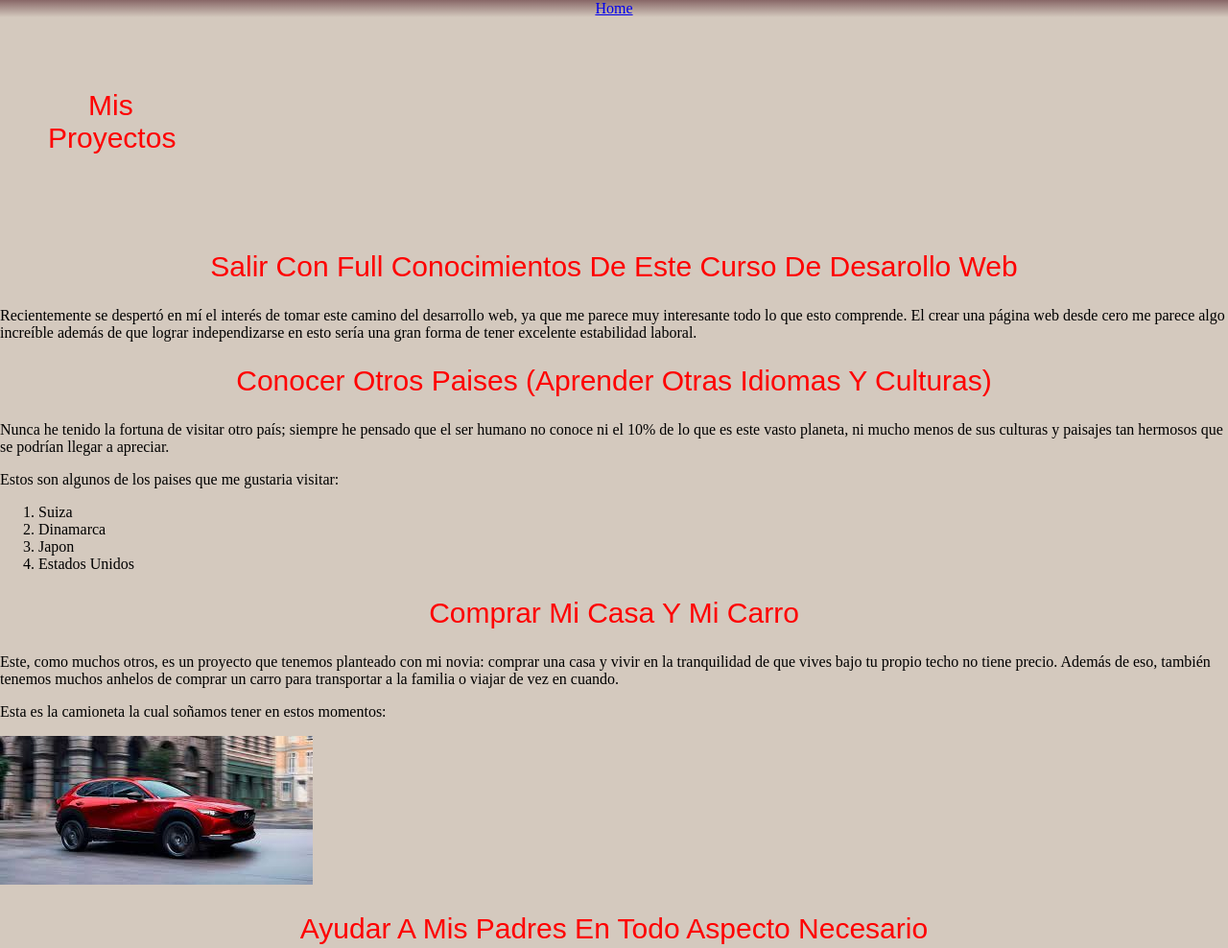
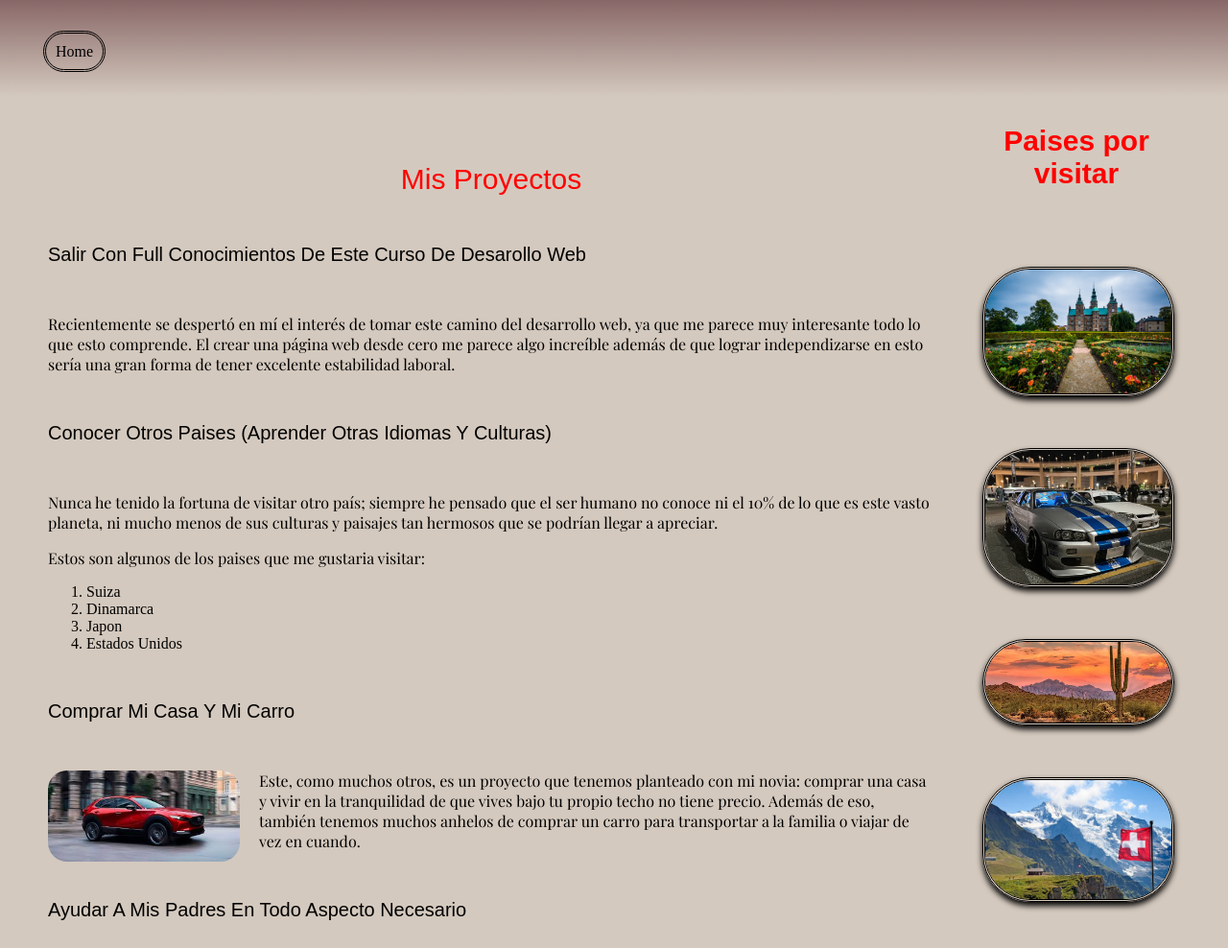
Before and after one commit to Feliperea97/bit-website, a plain HTML site: page proyectos.html in a window 1280 px wide. Shown: the top 988 px of the page at 96% size. Drawn offline with nearby package versions, Linux system fonts and the light colour scheme; files that its build step writes are made by us from their sources; a web font is replaced by a local one.

Commit message:
proyectos CSS

```diff
--- /dev/null
+++ b/css/proyectos.css
@@ -0,0 +1,109 @@
+* {
+    box-sizing: border-box;
+}
+
+header {
+    width: 100%;
+    background-image: linear-gradient(#886767, #D4C9BE);
+    height: 100px;
+}
+
+nav {
+    margin: 40px;
+    width: 4%;
+    border-radius: 20px;
+    padding: 5px;
+}
+
+.home {
+    text-decoration: none;
+    color: black;
+    border: double;
+    border-radius: 50px;
+    padding: 10px;
+}
+
+main {
+    width: 80%;
+    padding: 50px;
+}
+body {
+    height: 100%;
+    margin: 0%;
+    display: flex;
+    flex-wrap: wrap;
+    background-color: #D4C9BE;
+
+}
+
+h1 {
+    text-align: center;
+    color: red;
+    font-family: "Winky Sans", sans-serif;
+    font-optical-sizing: auto;
+    font-weight: 500;
+    font-size: 30px;
+    font-style: normal;
+    text-transform: capitalize;
+}
+
+h2 {
+    font-family: "Winky Sans", sans-serif;
+    font-optical-sizing: auto;
+    font-weight: 500;
+    font-size: 20px;
+    font-style: normal;
+    text-transform: capitalize;
+    margin: 50px 0;
+}
+
+h3 {
+    text-align: center;
+    margin-right: 60px;
+    font-size: 30px;
+    color: red;
+    font-family: "Winky Sans", sans-serif
+}
+
+p{
+    font-family: "Playfair Display", serif;
+    font-optical-sizing: auto;
+    font-weight: 20px;
+    font-style: normal;
+    color: black;
+}
+
+.camioneta {
+    float: left;
+    margin-right: 20px;
+    border-radius: 20px;
+    width: 200px;
+}
+
+footer {
+    width: 100%;
+    background-image: linear-gradient(#D4C9BE, #886767);
+    height: 100px;
+    margin-top: 50px;
+}
+
+aside{
+    width: 20%;
+}
+
+.galeria {
+    width: 200px;
+    margin-top: 50px;
+    border: double;
+    border-radius: 50px;
+    box-shadow: 0 4px 6px black;
+}
+
+.back {
+    margin-left: 40px;
+    text-decoration: none;
+    color: black;
+    border: double;
+    border-radius: 50px;
+    padding: 10px;
+}
--- a/css/style.css
+++ b/css/style.css
@@ -1,4 +1,4 @@
-/* GENERALES */
+/* index */
 * {
     box-sizing: border-box;
 }
@@ -8,9 +8,13 @@ body {
     margin: 0%;
     display: flex;
     flex-wrap: wrap;
-    background-color: #D4C9BE
+    background-color: #D4C9BE;
 }
 
+main {
+    width: 80%;
+    padding: 50px;
+}
 header {
     width: 100%;
     display: flex;
@@ -33,9 +37,6 @@ nav {
     padding: 5px;
 }
 
-
-
-
 .menu {
     display: flex;
     justify-content: end;
@@ -49,10 +50,6 @@ nav {
     margin: 20px 650px 0 40px;
 }
 
-main {
-    width: 80%;
-    padding: 50px;
-}
 
 h1, h2, .record {
     text-align: center;
@@ -151,3 +148,5 @@ aside {
     width: 200px;
     margin-top: 100px;
 }
+
+/* proyectos */
--- a/proyectos.html
+++ b/proyectos.html
@@ -3,30 +3,30 @@
 <head>
     <meta charset="UTF-8">
     <meta name="viewport" content="width=device-width, initial-scale=1.0">
+    <link rel="stylesheet" href="./css/proyectos.css">
+    <link rel="preconnect" href="https://fonts.googleapis.com">
+    <link rel="preconnect" href="https://fonts.gstatic.com" crossorigin>
+    <link href="https://fonts.googleapis.com/css2?family=Playfair+Display:ital,wght@0,400..900;1,400..900&family=Winky+Sans:ital,wght@0,300..900;1,300..900&display=swap" rel="stylesheet">
     <link rel="shortcut icon" href="./assets/protectos.png" type="image/x-icon">
-<link rel="stylesheet" href="./style.css">
+
     <title>Proyectos</title>
 </head>
-
+<body>
     <header>
       <nav>
-    <a href="index.html">Home</a>
+          <a class="home" href="index.html">Home</a>
       </nav>
     </header>
 
-    <body>
-      <section id="top">
-
     <main>
-      <h1>Mis Proyectos</h1>
-      </section>
+      <h1 id="top">Mis Proyectos</h1>
 
       <section id="proyectos">
 
           <h2>Salir con Full conocimientos de este curso de desarollo web</h2>
           <p>Recientemente se despertó en mí el interés de tomar este camino del desarrollo web, ya que me parece muy interesante todo lo que esto comprende. El crear una página web desde cero me parece algo increíble además de que lograr independizarse en esto sería una gran forma de tener excelente estabilidad laboral.</p>
 
-          <H2>Conocer otros paises (aprender otras idiomas y culturas)</H2>
+          <h2>Conocer otros paises (aprender otras idiomas y culturas)</h2>
           <P>Nunca he tenido la fortuna de visitar otro país; siempre he pensado que el ser humano no conoce ni el 10% de lo que es este vasto planeta, ni mucho menos de sus culturas y paisajes tan hermosos que se podrían llegar a apreciar.</P>
 
           <p>Estos son algunos de los paises que me gustaria visitar:</p>
@@ -39,10 +39,8 @@
           </ol>
 
           <h2>Comprar mi casa y mi carro</h2>
+          <img class="camioneta" src="./assets/mazda.jpg" alt="nuestra camioneta">
           <p>Este, como muchos otros, es un proyecto que tenemos planteado con mi novia: comprar una casa y vivir en la tranquilidad de que vives bajo tu propio techo no tiene precio. Además de eso, también tenemos muchos anhelos de comprar un carro para transportar a la familia o viajar de vez en cuando.</p>
-
-          <p>Esta es la camioneta la cual soñamos tener en estos momentos:</p>
-          <img src="./assets/mazda.jpg" alt="nuestra camioneta">
 
           <h2>Ayudar a mis padres en todo aspecto necesario</h2>
           <p>Sé que esto puede sonar como un cliché para muchas personas, pero soy un fiel creyente de que la gran parte de lo que somos y tenemos en la vida es gracias a nuestros padres. Por esta y muchas otras razones quisiera poder brindarles todo lo que necesiten para que lleven una vida lo más tranquila posible.</p>
@@ -51,7 +49,14 @@
           <p>Cuando hablo de esto, me refiero a realmente tener un hogar que sea excelente en todo sentido y que sus bases sean el respeto, el amor y la colaboración. Hoy en día la humanidad ha perdido muchos valores, pero sigo pensando que ya he encontrado la persona ideal para llegar a cumplir este proyecto de vida.</p>
       </section>
     </main>
-
-      <a href="#top"> Volver al principio</a>
+    <aside>
+      <h3>Paises por visitar</h3>
+      <img class="galeria" src="./assets/dinamarca.jpg" alt="Dinamarca">
+      <img class="galeria" src="./assets/japon.webp" alt="Japon">
+      <img class="galeria" src="./assets/arizona.webp" alt="arizona">
+      <img class="galeria" src="./assets/suiza.jpg" alt="suiza">
+      <img class="galeria" src="./assets/trump.webp" alt="">
+    </aside>
+    <footer><a class="back" href="#top"> Volver al principio</a></footer>
   </body>
 </html>
```
Also changed, not shown: assets/arizona.webp (added), assets/dinamarca.jpg (added), assets/japon.webp (added), assets/suiza.jpg (added), assets/trump.webp (added). Lines whose indentation alone changed are shown as unchanged.
